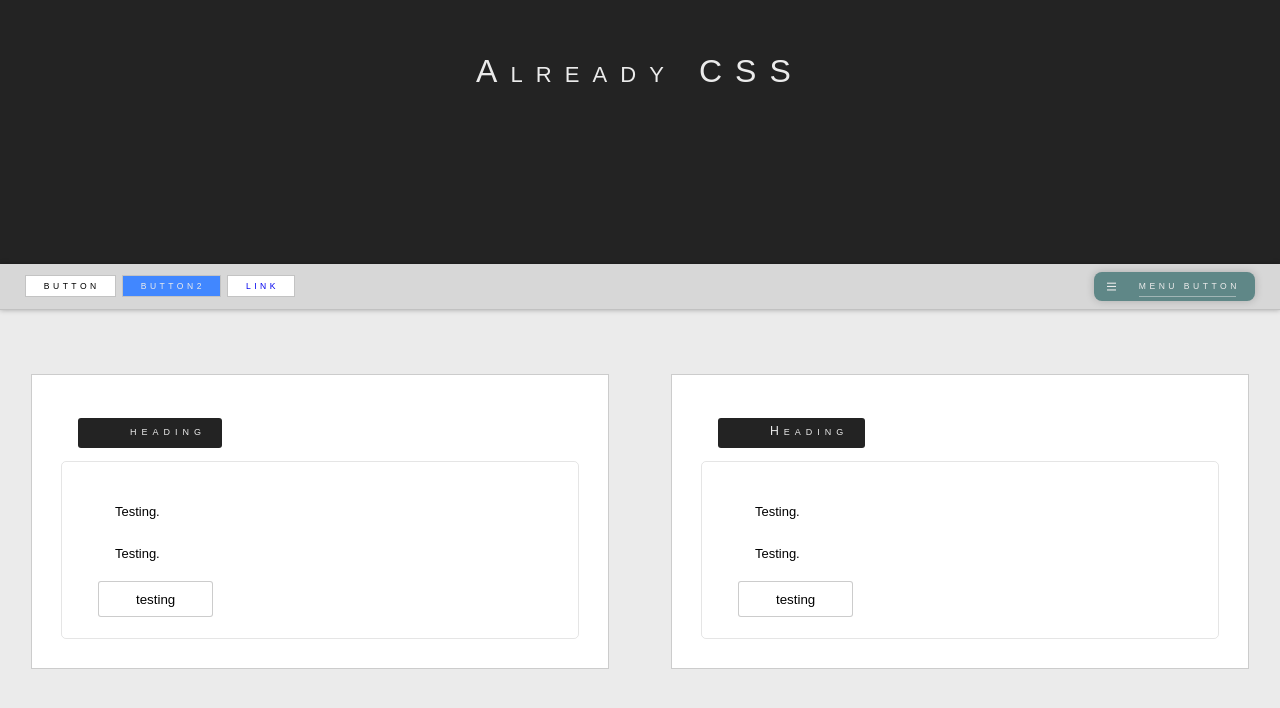
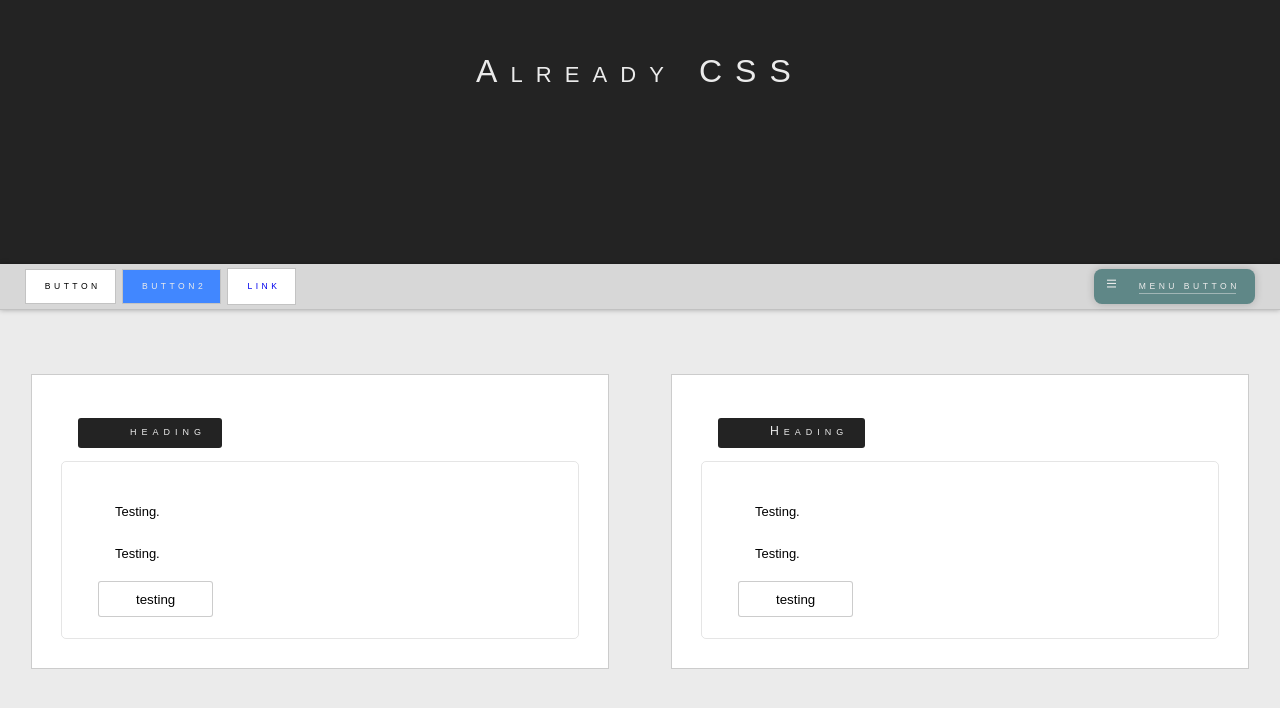
Before and after one commit to rolandixor/already-css, a plain HTML site: page index.html in a window 1280 px wide. Shown: the part 120-828 px from the top of the page. Drawn offline with Linux system fonts and the light colour scheme.

Commit message:
Button fixes.

```diff
--- a/css/already.css
+++ b/css/already.css
@@ -22,7 +22,7 @@ body {
   padding: 0;
 }
 
-body, header, nav, main, section {
+body, header, nav, main, section, a {
   display: flex;
 }
 
@@ -71,12 +71,14 @@ button:active, .menu-button:active, .button-alt:active {
 }
 
 nav a, nav button {
+  align-items: center;
   background-color: var(--nav-button-bg-color);
   border: 1px solid var(--button-border-color);
   border-radius: 0;
   font-size: .535rem;
+  height: 35px;
   letter-spacing: .735ch;
-  padding: 5px 15px 5px 18px;
+  padding: 0 3ch 0 4ch;
   text-decoration: none;
   text-transform: uppercase;
   transition-duration: .35s;
```
